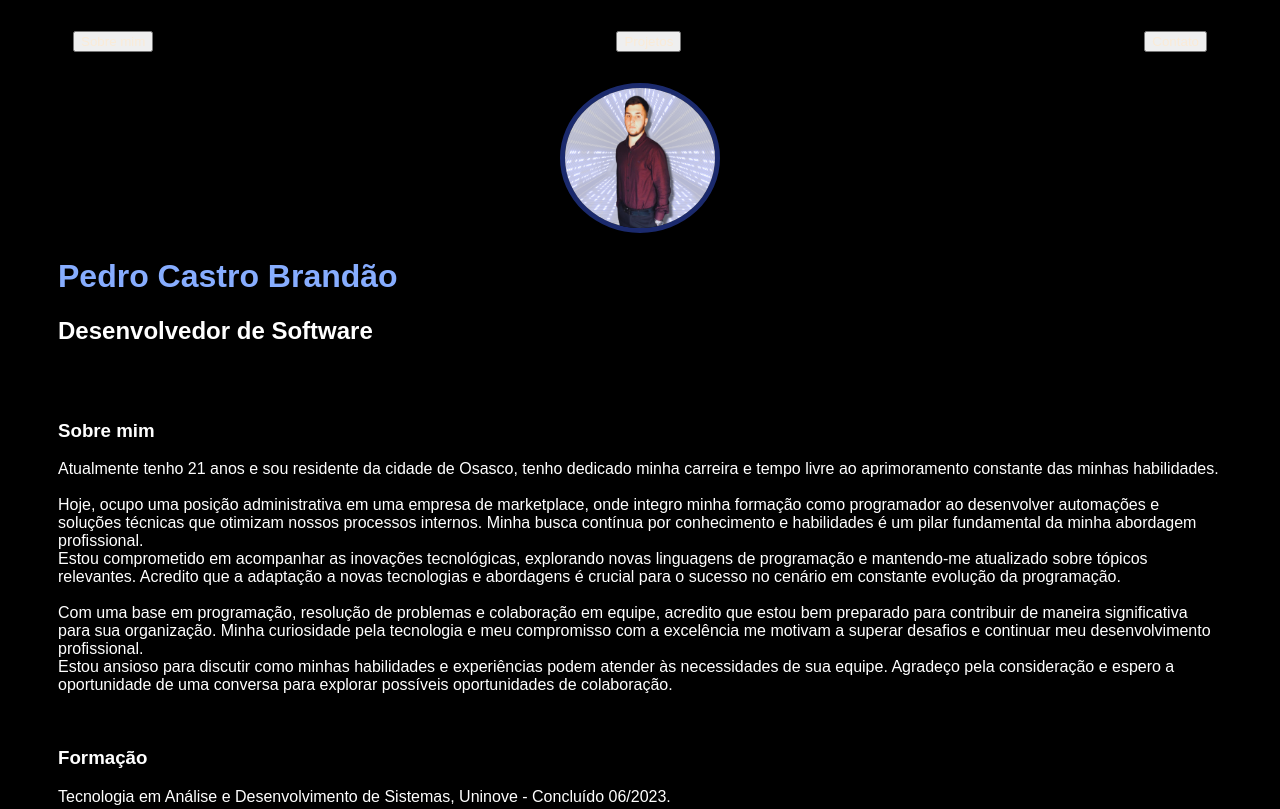
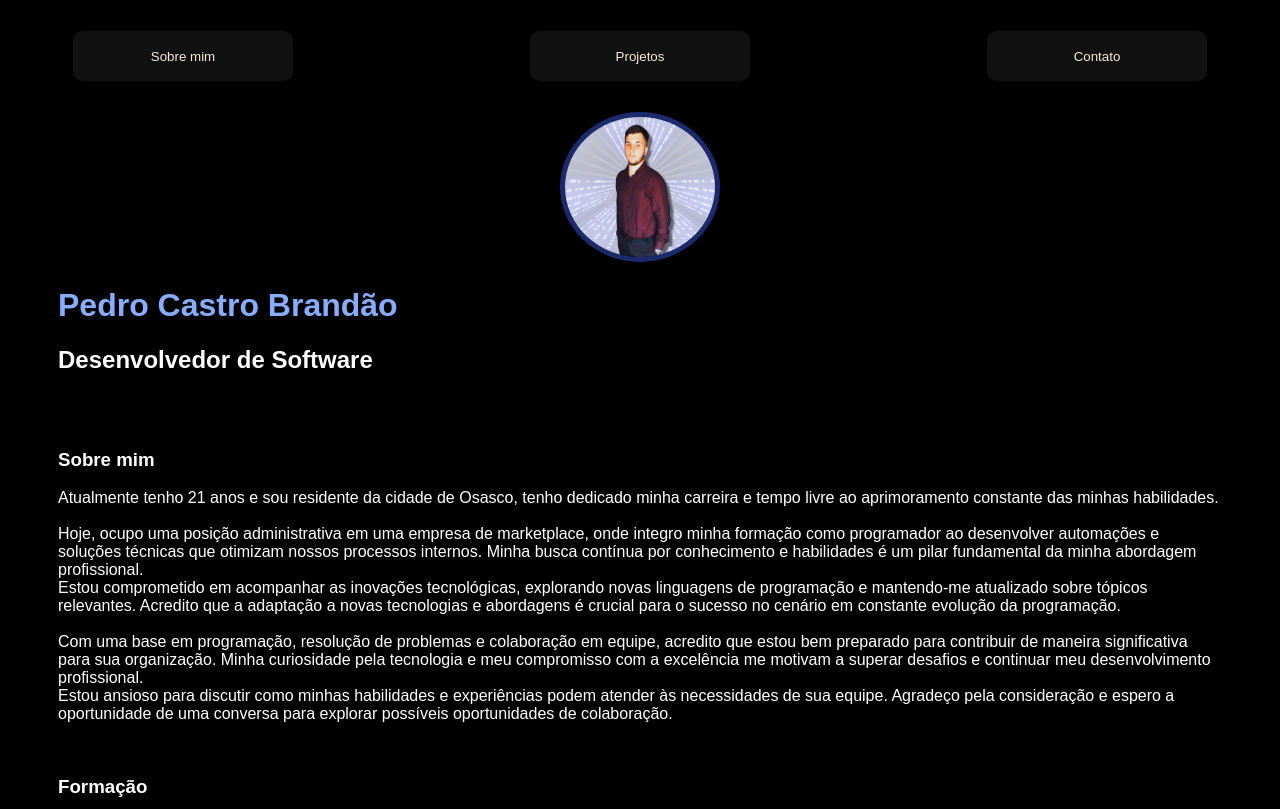
Before and after one commit to castrophb/projetoportifolio, a plain HTML site: page index.html in a window 1280 px wide. Shown: the top 809 px of the page. Drawn offline with Linux system fonts and the light colour scheme.

Commit message:
Update styles.css buttons

```diff
--- a/styles.css
+++ b/styles.css
@@ -57,5 +57,64 @@ footer p {
 }
 
 nav a:hover {
-    color:greenyellow;
+    color:rgb(0, 238, 255);
 }
+
+.glow-on-hover {
+    width: 220px;
+    height: 50px;
+    border: none;
+    outline: none;
+    color: #fff;
+    background: #111;
+    cursor: pointer;
+    position: relative;
+    z-index: 0;
+    border-radius: 10px;
+}
+.glow-on-hover:before {
+    content: '';
+    background: linear-gradient(45deg, #ff0000, #ff7300, #fffb00, #48ff00, #00ffd5, #002bff, #7a00ff, #ff00c8, #ff0000);
+    position: absolute;
+    top: -2px;
+    left:-2px;
+    background-size: 400%;
+    z-index: -1;
+    filter: blur(5px);
+    width: calc(100% + 4px);
+    height: calc(100% + 4px);
+    animation: glowing 20s linear infinite;
+    opacity: 0;
+    transition: opacity .3s ease-in-out;
+    border-radius: 10px;
+}
+
+.glow-on-hover:active {
+    color: #000
+}
+
+.glow-on-hover:active:after {
+    background: transparent;
+}
+
+.glow-on-hover:hover:before {
+    opacity: 1;
+}
+
+.glow-on-hover:after {
+    z-index: -1;
+    content: '';
+    position: absolute;
+    width: 100%;
+    height: 100%;
+    background: #111;
+    left: 0;
+    top: 0;
+    border-radius: 10px;
+}
+
+@keyframes glowing {
+    0% { background-position: 0 0; }
+    50% { background-position: 400% 0; }
+    100% { background-position: 0 0; }
+}
```
